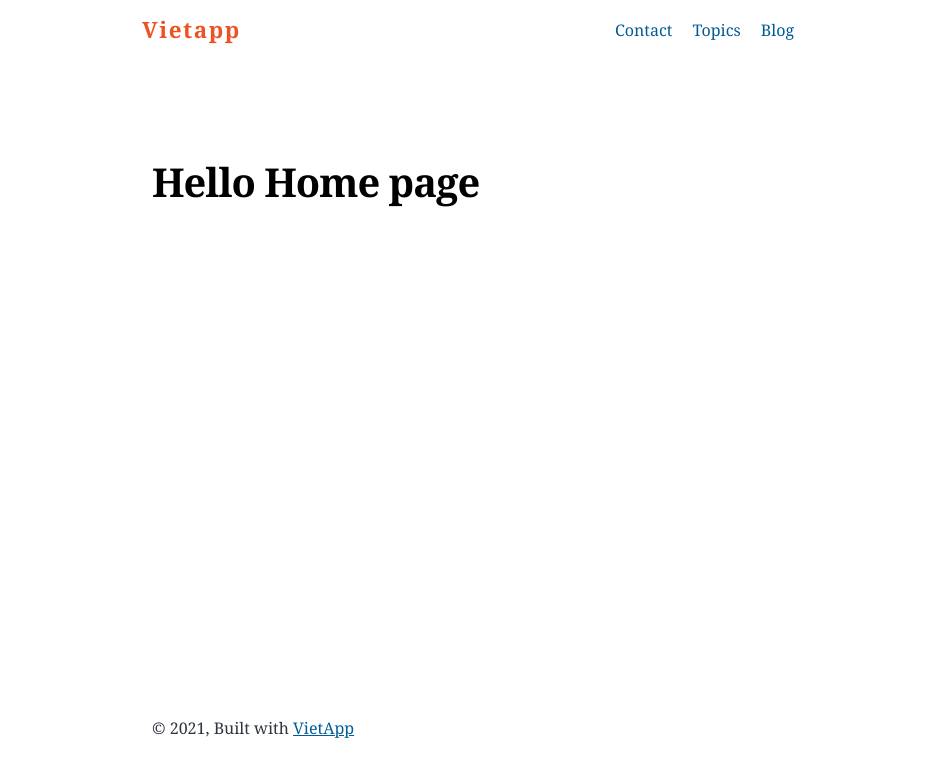
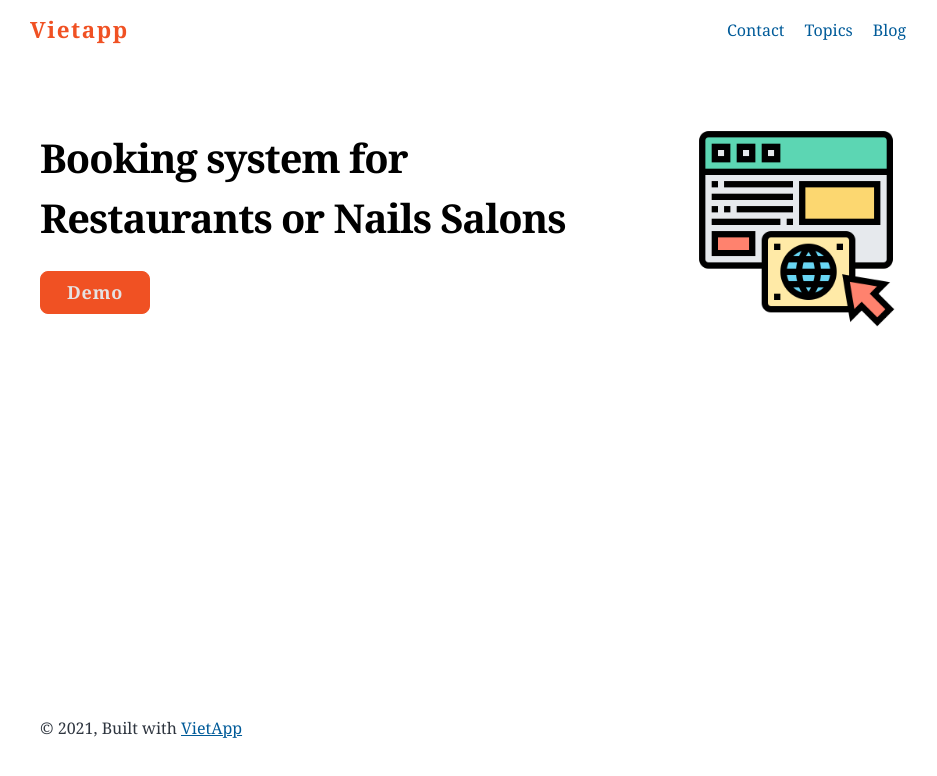
Before and after one commit to steve-phan/vietapp-eu, a Gatsby site: page / in a window 1280 px wide. Shown: the whole page, without its empty margins (172-1109 px from the left). Built offline with nearby package versions, Linux system fonts and the light colour scheme; Gatsby itself is replaced by a stand-in of ours.

Commit message:
hero section

```diff
--- a/gatsby-browser.js
+++ b/gatsby-browser.js
@@ -6,6 +6,7 @@ import "typeface-merriweather"
 import "./src/normalize.css"
 // custom CSS styles
 import "./src/style.css"
+import "./src/custom.css"
 //  coy dark funky okaidia tomorrow twilight
 // Highlighting for code
 // import "prismjs/themes/prism-solarizedlight.css"
--- /dev/null
+++ b/src/components/Hero/hero.css
@@ -0,0 +1,44 @@
+/* Hero section */
+.hero-left {
+  max-width: 580px;
+  z-index: 2020;
+  float: left;
+  text-align: left;
+  margin-bottom: 2.5rem;
+}
+.hero-left__title {
+  line-height: var(--lineHeight-normal);
+  margin-top: 0;
+}
+
+.hero-right img {
+  display: block;
+  /* width: 80%; */
+  margin: 0 auto;
+}
+@media (min-width: 700px) {
+  .hero-right {
+    width: 15%;
+    z-index: 2020;
+    float: right;
+  }
+  .hero-right img {
+    width: 200px;
+    float: right;
+    z-index: -1;
+  }
+}
+.hero-button {
+  background-color: var(--color-highlight);
+  border: 1px solid var(--color-highlight);
+  padding: 10px 26px;
+  border-radius: 8px;
+}
+.hero-button a {
+  font-size: 18px;
+
+  font-weight: bold;
+  text-decoration: none;
+  color: rgb(229, 226, 226);
+  letter-spacing: 0.8px;
+}
--- /dev/null
+++ b/src/components/Hero/index.js
@@ -0,0 +1,23 @@
+import React from "react"
+import HeroIMg from "../../images/website.png"
+import "./hero.css"
+
+const Hero = () => {
+  return (
+    <div className="container">
+      <div className="hero-left">
+        <h1 className="hero-left__title">
+          Booking system for Restaurants or Nails Salons
+        </h1>
+        <button className="hero-button">
+          <a href="https://booking.vietapp.eu/nail-vietnam">Demo</a>
+        </button>
+      </div>
+      <div className="hero-right">
+        <img src={HeroIMg} alt="" />
+      </div>
+    </div>
+  )
+}
+
+export default Hero
--- /dev/null
+++ b/src/custom.css
@@ -0,0 +1,4 @@
+.container {
+  margin: 0 auto;
+  max-width: var(--maxWidth-wrapper);
+}
--- a/src/pages/index.js
+++ b/src/pages/index.js
@@ -1,9 +1,11 @@
 import React from "react"
 import Layout from "../components/layout"
+import Hero from "../components/Hero"
+
 const index = ({ location }) => {
   return (
     <Layout location={location}>
-      <h1>Hello Home page</h1>
+      <Hero />
     </Layout>
   )
 }
--- a/src/style.css
+++ b/src/style.css
@@ -12,7 +12,7 @@
   --maxWidth-3xl: 48rem;
   --maxWidth-4xl: 56rem;
   --maxWidth-full: "100%";
-  --maxWidth-wrapper: var(--maxWidth-2xl);
+  --maxWidth-wrapper: var(--maxWidth-4xl);
   --spacing-px: "1px";
   --spacing-0: 0;
   --spacing-1: 0.25rem;
```
Also changed, not shown: src/images/website.png (added).
